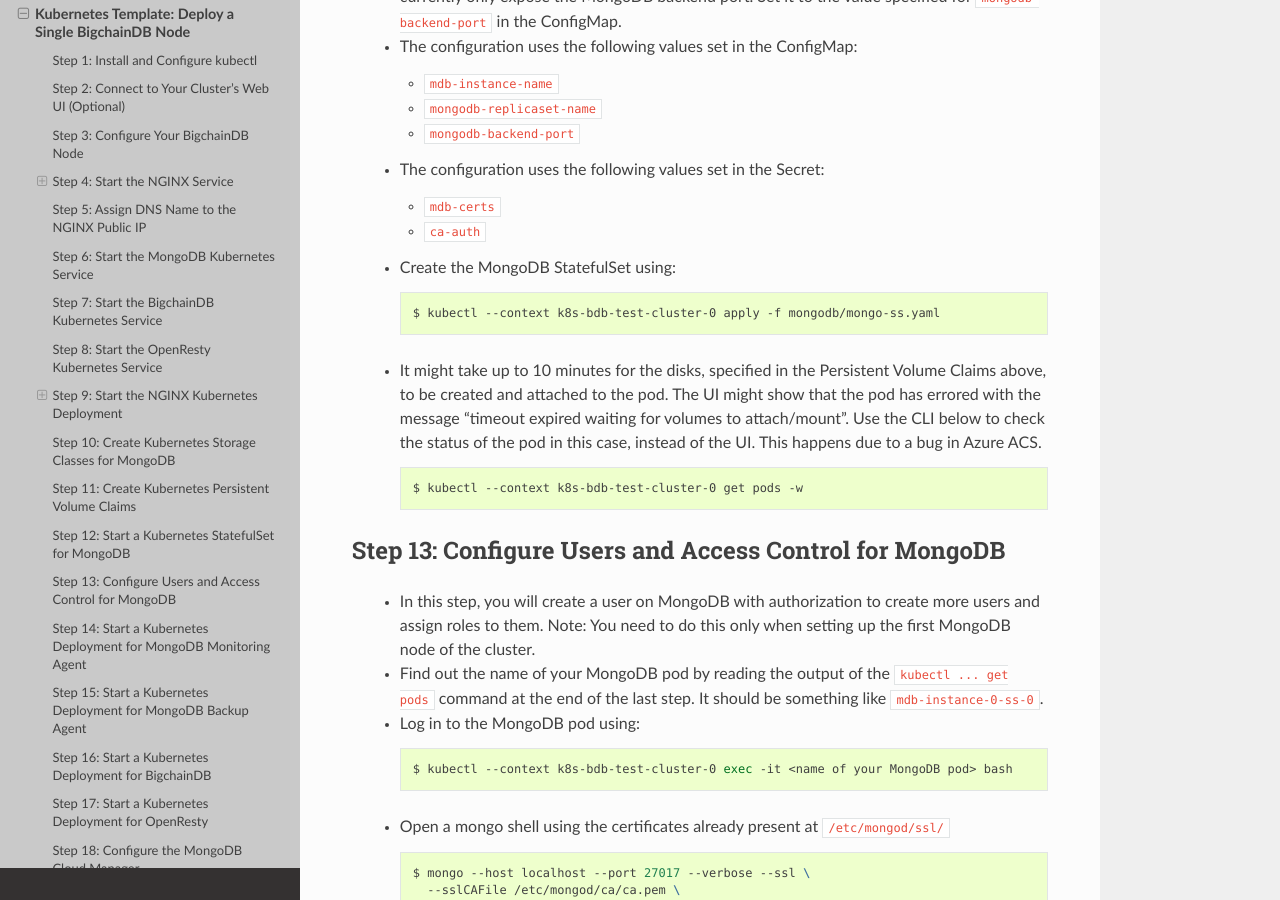
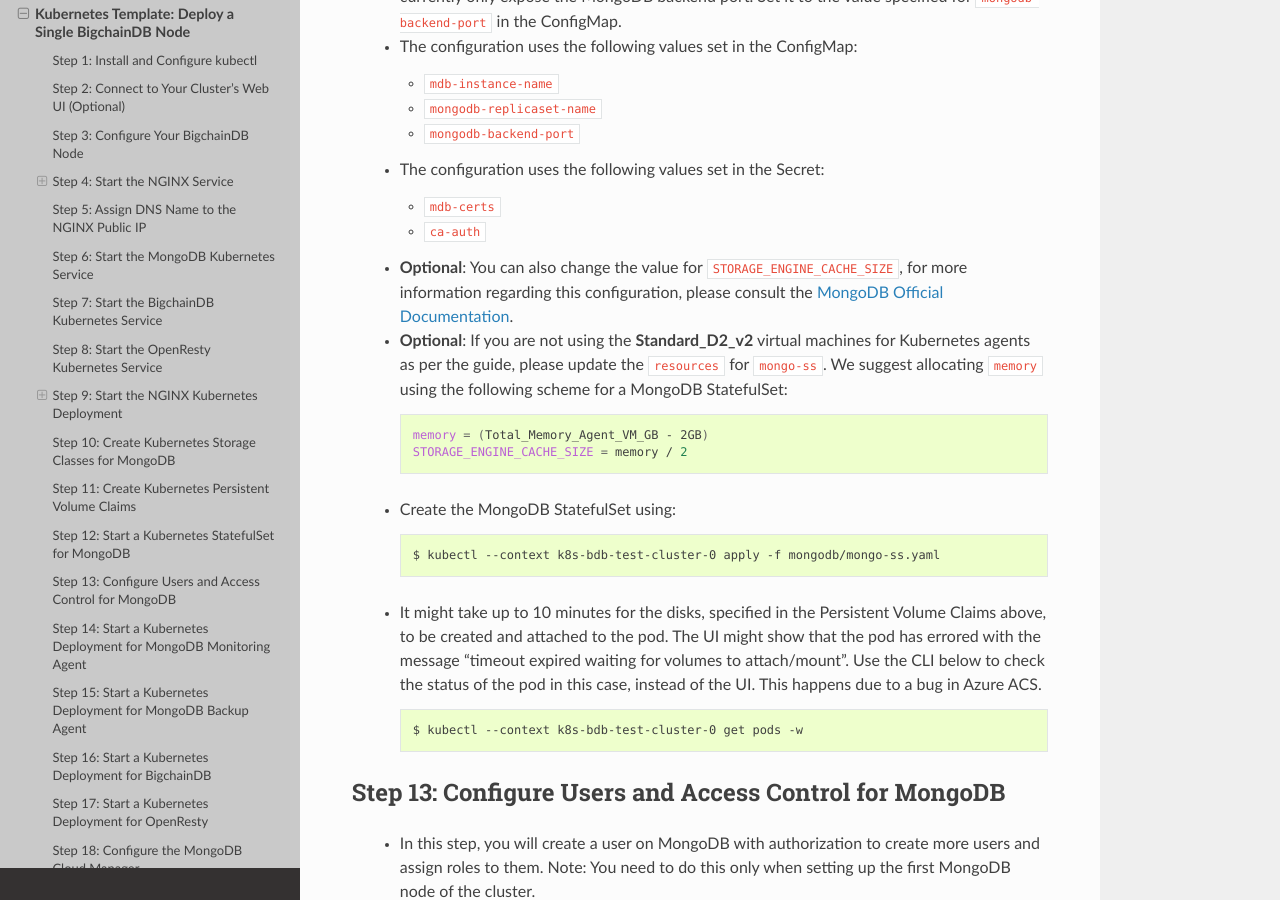
Before and after one commit to bigchaindb/bigchaindb, a Sphinx documentation site: the page built from docs/server/source/production-deployment-template/node-on-kubernetes.rst, in a window 1280 px wide and 900 px high, scrolled down 8919 px. Built offline with Sphinx 7.4.7 and the Read the Docs theme 2.0.0, drawn with Linux system fonts in a browser that asks for light colours; pages that are not in the unit, such as notebooks, are missing from menus.

Commit message:
Adjust resource for MongoDB Stateful Set
- Currently, MongoDB container crashed because of resource constaints i.e.
out of memory exception. This change updates the resources and provides
data on how the configure/calculate them(if not following the guide).
- Also, add the ability to specify the storage engine(WiredTiger) cache
size for MongoDB, this configuration also helps with keeping the resources
constrained for MongoDB containers.
- Minor changes in some other documents as well.

```diff
--- a/docs/server/source/production-deployment-template/client-tls-certificate.rst
+++ b/docs/server/source/production-deployment-template/client-tls-certificate.rst
@@ -92,7 +92,7 @@
 
 .. code:: bash
 
-   cat /path/to/mdb-instance-0.crt /path/to/mdb-instance-0.key > mdb-instance-0.pem
+   cat /path/to/bdb-instance-0.crt /path/to/bdb-instance-0.key > bdb-instance-0.pem
 
     OR
 
--- a/docs/server/source/production-deployment-template/node-on-kubernetes.rst
+++ b/docs/server/source/production-deployment-template/node-on-kubernetes.rst
@@ -542,6 +542,19 @@
     - ``mdb-certs``
     - ``ca-auth``
 
+  * **Optional**: You can also change the value for ``STORAGE_ENGINE_CACHE_SIZE``, for more information
+    regarding this configuration, please consult the `MongoDB Official
+    Documentation <https://docs.mongodb.com/manual/reference/configuration-options/#storage.wiredTiger.engineConfig.cacheSizeGB>`_.
+
+  * **Optional**: If you are not using the **Standard_D2_v2** virtual machines for Kubernetes agents as per the guide,
+    please update the ``resources`` for ``mongo-ss``. We suggest allocating ``memory`` using the following scheme
+    for a MongoDB StatefulSet:
+
+    .. code:: bash
+
+      memory = (Total_Memory_Agent_VM_GB - 2GB)
+      STORAGE_ENGINE_CACHE_SIZE = memory / 2
+
   * Create the MongoDB StatefulSet using:
 
     .. code:: bash
```
Also changed, not shown: 4 other files.
